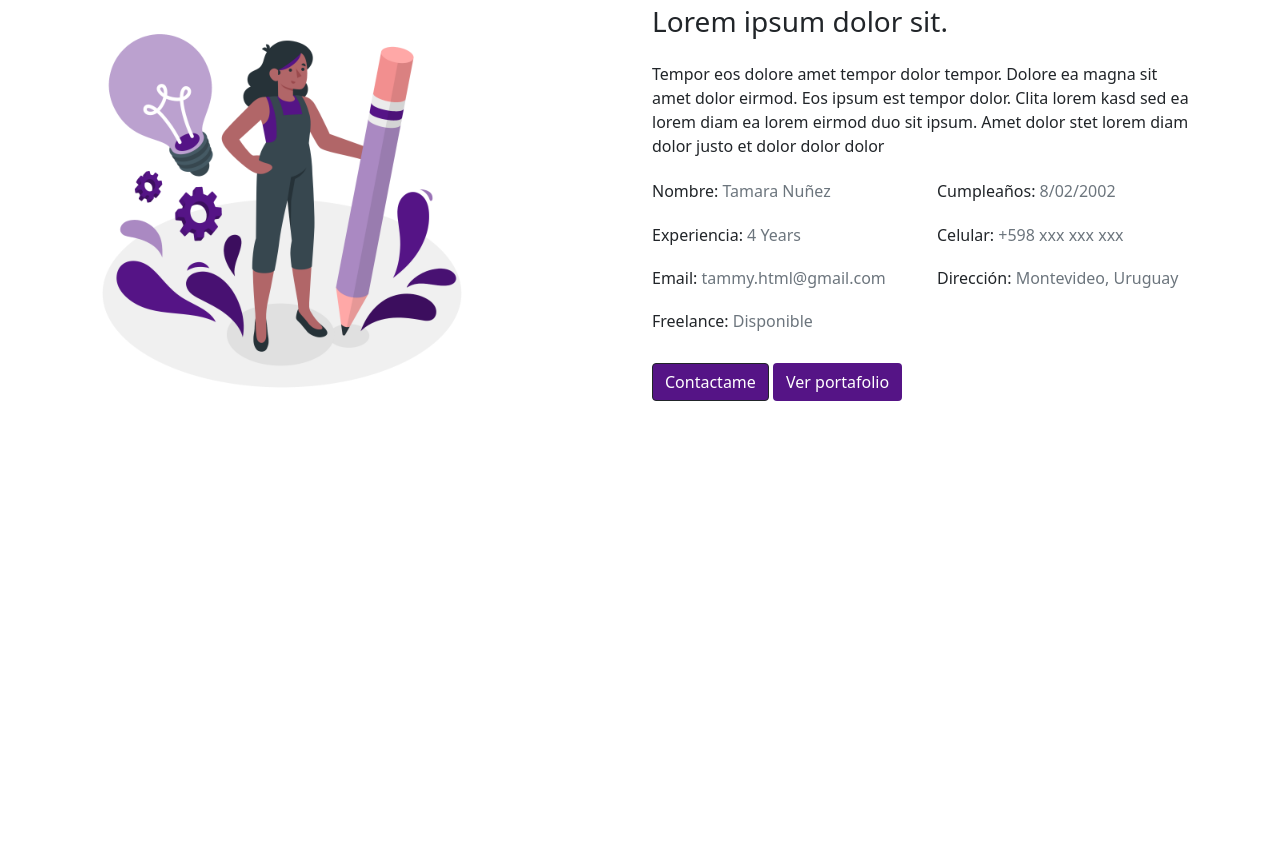
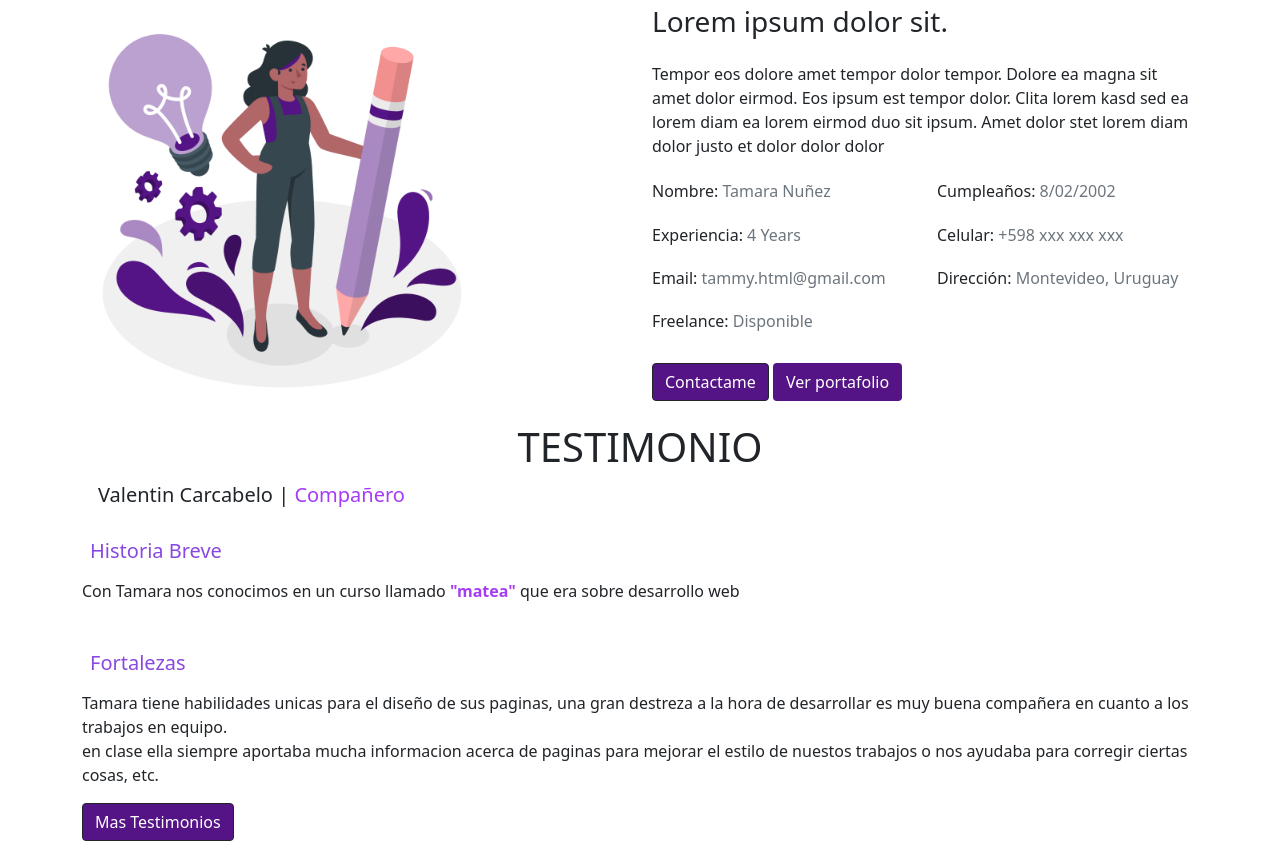
Before and after one commit to TammyN05/diseno-con-bootstrap, a plain HTML site: page index.html in a window 1280 px wide. Shown: the part 674-1515 px from the top of the page. Before the commit the page ends 1125 px from the top, so only its background shows below. Drawn offline with nearby package versions, Linux system fonts and the light colour scheme.

Commit message:
Add files via upload

```diff
--- a/estilos.css
+++ b/estilos.css
@@ -27,3 +27,10 @@
     background-color: #551486;
     color: white;
 }
+.stan{
+    color: #a53cf5;
+
+}
+.stan-dos{
+    color:#8948df;
+}
--- a/index.html
+++ b/index.html
@@ -115,8 +115,8 @@
             <div class="position-relative d-flex align-items-center justify-content-center mb-3">
                 <h1 class="display-1 text-uppercase text-white" style="-webkit-text-stroke: 1px #dee2e6;">Sobre mi</h1>
                 <h1 class="position-absolute text-uppercase text-dark">Sobre mi</h1>
-        </div>
-        </div>
+            </div>
+    </div>
         <div class="row align-items-center">
             <div class="col-lg-6 pb-4 pb-lg-0">
                 <img class="img-fluid" style="width: 400px; height: 400px;" src="fotos/Creativity-amico.png" alt="">
@@ -139,7 +139,32 @@
         </div>
     </div>
 </div>
-
+<!--Testimonios-->
+<section id="testimonios">
+    <article>
+        <div class="container text-start d-md-flex-text-center">
+            <div>
+                <div class="">
+                    <div class="position-relative d-flex align-items-center justify-content-center mb-3">
+                        <h1 class="position-absolute text-uppercase text-dark">Testimonio</h1>
+                    </div>
+                        <div class="">
+                        <h5 class="p-3">Valentin Carcabelo | <stan class="stan">Compañero</stan></h5>
+                        <h5 class="p-2"> <stan class="stan-dos">Historia Breve</stan></h5>
+                        <p class="">Con Tamara nos conocimos en un curso llamado <stan class="stan"><b>"matea"</b></stan> que era sobre desarrollo web</p> <br>
+                        <h5 class="p-2"><stan class="stan-dos">Fortalezas</stan></h5>
+                        <p>Tamara tiene habilidades unicas para el diseño de sus paginas, una gran destreza a la hora de desarrollar
+                            es muy buena compañera en cuanto a los trabajos en equipo. <br>
+                            en clase ella siempre aportaba mucha informacion acerca de paginas para mejorar el estilo de nuestos trabajos
+                            o nos ayudaba para corregir ciertas cosas, etc. <br>
+                        </p>
+                        <a href="#" class="btn btn-outline-dark mr-4 ">Mas Testimonios</a>
+                        </div>
+                </div>
+            </div>
+        </div>
+    </article>
+</section>
     <script src="https://cdn.jsdelivr.net/npm/bootstrap@5.1.3/dist/js/bootstrap.bundle.min.js" integrity="sha384-ka7Sk0Gln4gmtz2MlQnikT1wXgYsOg+OMhuP+IlRH9sENBO0LRn5q+8nbTov4+1p" crossorigin="anonymous"></script>
 </body>
 </html>
```
